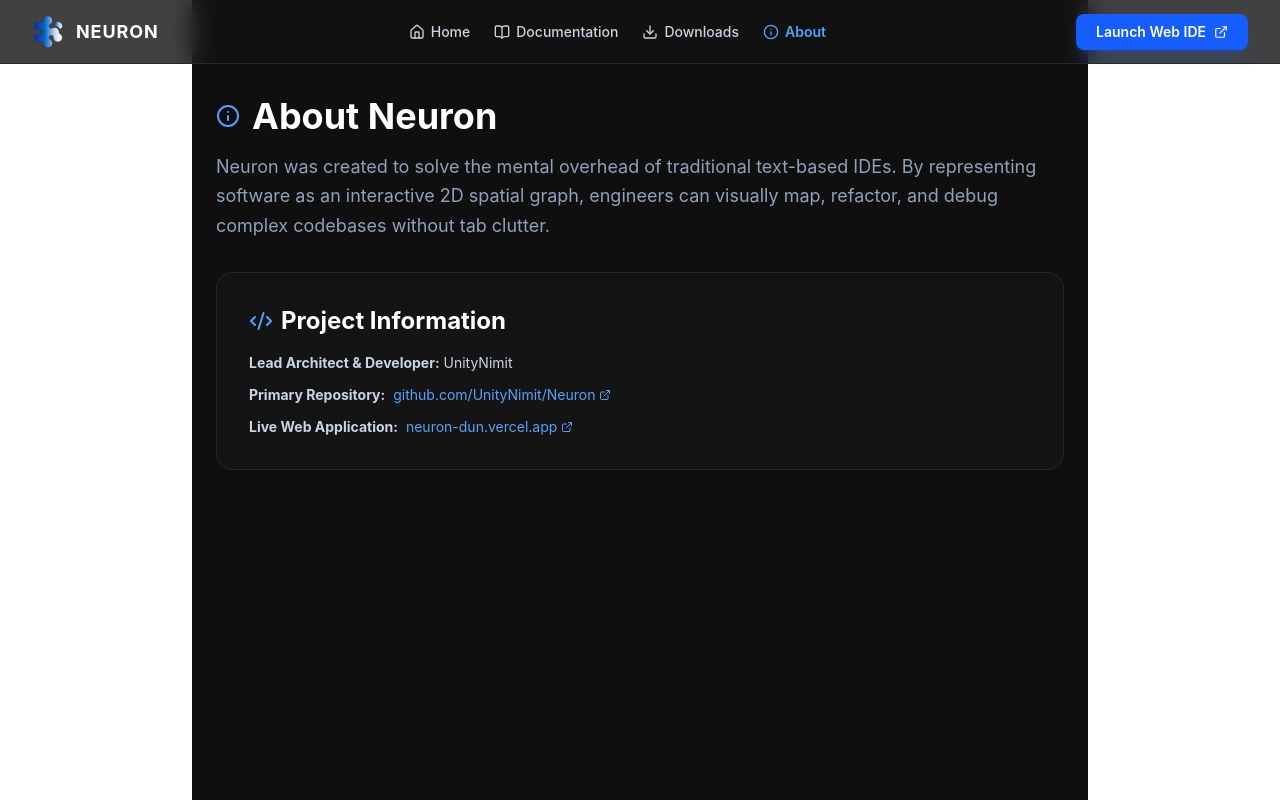
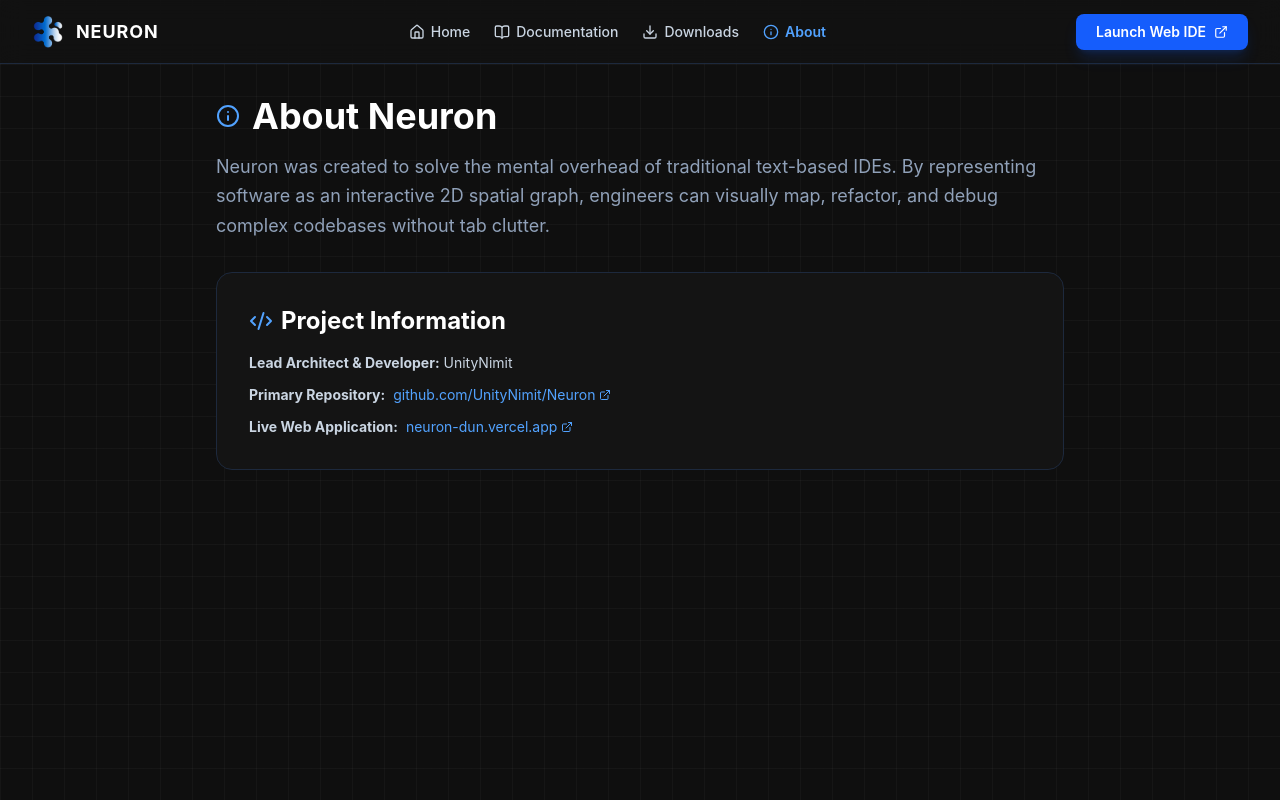
Before and after one commit to UnityNimit/Neuron-Website, a React (Vite) app: page /about in a window 1280 px wide. Built offline with nearby package versions, Linux system fonts and the light colour scheme.

Commit message:
COMMITED FROM NEURON

```diff
--- a/src/App.jsx
+++ b/src/App.jsx
@@ -1,6 +1,6 @@
 import React from 'react';
 import { BrowserRouter as Router, Routes, Route } from 'react-router-dom';
-import Navbar from './components/Navbar';
+import MainLayout from './layouts/MainLayout';
 import Home from './pages/Home';
 import Docs from './pages/Docs';
 import Downloads from './pages/Downloads';
@@ -9,13 +9,14 @@ import About from './pages/About';
 export default function App() {
   return (
     <Router>
-      <Navbar />
+      <MainLayout>
         <Routes>
           <Route path="/" element={<Home />} />
           <Route path="/docs" element={<Docs />} />
           <Route path="/downloads" element={<Downloads />} />
           <Route path="/about" element={<About />} />
         </Routes>
+      </MainLayout>
     </Router>
   );
 }
--- /dev/null
+++ b/src/layouts/MainLayout.jsx
@@ -0,0 +1,37 @@
+import React from 'react';
+
+import Navbar from '../components/Navbar';
+
+
+
+export default function MainLayout({ children }) {
+
+    return (
+
+        <div className="min-h-screen bg-[#0f0f0f] text-slate-200 font-sans relative">
+
+            {/* Global Background Grid Accent */}
+
+            <div className="fixed inset-0 bg-[linear-gradient(to_right,#80808012_1px,transparent_1px),linear-gradient(to_bottom,#80808012_1px,transparent_1px)] bg-[size:32px_32px] pointer-events-none z-0" />
+
+
+
+            {/* Navigation */}
+
+            <Navbar />
+
+
+
+            {/* Dynamic Content Container */}
+
+            <main className="relative z-10">
+
+                {children}
+
+            </main>
+
+        </div>
+
+    );
+
+}
--- a/src/pages/About.jsx
+++ b/src/pages/About.jsx
@@ -1,10 +1,9 @@
-// src/pages/About.jsx
 import React from 'react';
 import { Info, Code2, ExternalLink } from 'lucide-react';
 
 export default function About() {
   return (
-    <div className="min-h-screen bg-[#0f0f0f] text-slate-200 font-sans pt-24 pb-16 px-6 max-w-4xl mx-auto">
+    <div className="pt-24 pb-16 px-6 max-w-4xl mx-auto">
       <h1 className="text-4xl font-bold text-white mb-4 flex items-center gap-3">
         <Info className="text-blue-400" /> About Neuron
       </h1>
--- a/src/pages/Docs.jsx
+++ b/src/pages/Docs.jsx
@@ -1,9 +1,9 @@
 import React from 'react';
-import { BookOpen, Terminal, Code, Cpu } from 'lucide-react';
+import { BookOpen, Terminal, Cpu } from 'lucide-react';
 
 export default function Docs() {
   return (
-    <div className="min-h-screen bg-[#0f0f0f] text-slate-200 font-sans pt-24 pb-16 px-6 max-w-4xl mx-auto">
+    <div className="pt-24 pb-16 px-6 max-w-4xl mx-auto">
       <h1 className="text-4xl font-bold text-white mb-4 flex items-center gap-3">
         <BookOpen className="text-blue-400" /> Documentation & Architecture
       </h1>
--- a/src/pages/Downloads.jsx
+++ b/src/pages/Downloads.jsx
@@ -1,9 +1,9 @@
 import React from 'react';
-import { Download, Terminal, CheckCircle2 } from 'lucide-react';
+import { Download } from 'lucide-react';
 
 export default function Downloads() {
   return (
-    <div className="min-h-screen bg-[#0f0f0f] text-slate-200 font-sans pt-24 pb-16 px-6 max-w-4xl mx-auto">
+    <div className="pt-24 pb-16 px-6 max-w-4xl mx-auto">
       <h1 className="text-4xl font-bold text-white mb-4 flex items-center gap-3">
         <Download className="text-blue-400" /> Downloads & Local Setup
       </h1>
--- a/src/pages/Home.jsx
+++ b/src/pages/Home.jsx
@@ -1,15 +1,12 @@
 import React from 'react';
-import { ExternalLink, Cpu, GitBranch, Zap, ShieldCheck, Terminal, Layers } from 'lucide-react';
+import { ExternalLink, Cpu, GitBranch, Zap, Layers } from 'lucide-react';
 import { Link } from 'react-router-dom';
 
 export default function Home() {
   return (
-    <div className="min-h-screen bg-[#0f0f0f] text-slate-200 font-sans pt-24 pb-16 px-6 relative overflow-hidden">
-      {/* Background Grid Accent */}
-      <div className="absolute inset-0 bg-[linear-gradient(to_right,#80808012_1px,transparent_1px),linear-gradient(to_bottom,#80808012_1px,transparent_1px)] bg-[size:32px_32px] pointer-events-none"></div>
-
+    <div className="pt-24 pb-16 px-6">
       {/* Hero Section */}
-      <section className="max-w-5xl mx-auto text-center flex flex-col items-center relative z-10 my-12">
+      <section className="max-w-5xl mx-auto text-center flex flex-col items-center my-12">
         <div className="inline-flex items-center gap-2 bg-blue-950/60 border border-blue-800/50 text-blue-300 px-4 py-1.5 rounded-full text-xs font-mono mb-8">
           <Zap size={14} className="text-yellow-400" /> WebAssembly & Graph ML Powered Spatial IDE
         </div>
@@ -43,7 +40,7 @@ export default function Home() {
       </section>
 
       {/* Features Grid */}
-      <section className="max-w-6xl mx-auto grid grid-cols-1 md:grid-cols-3 gap-6 my-20 relative z-10">
+      <section className="max-w-6xl mx-auto grid grid-cols-1 md:grid-cols-3 gap-6 my-20">
         <div className="bg-[#141414] border border-slate-800/80 p-8 rounded-2xl flex flex-col gap-4">
           <div className="p-3 bg-blue-950/50 border border-blue-800/50 rounded-xl w-fit text-blue-400">
             <Cpu size={24} />
```
Also changed, not shown: 1 other file (tests, documents, lock files or other folders). Lines whose indentation alone changed are shown as unchanged.
